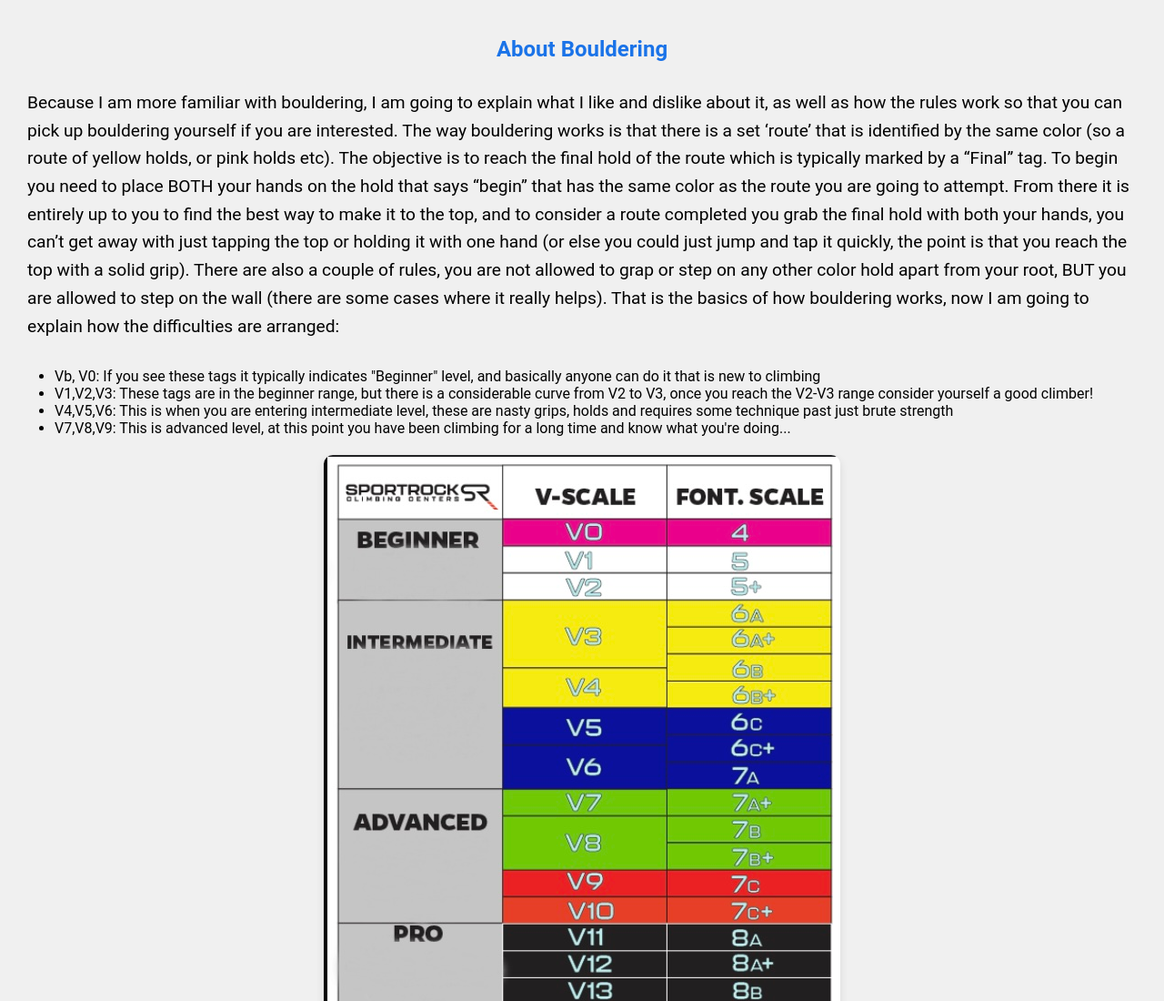
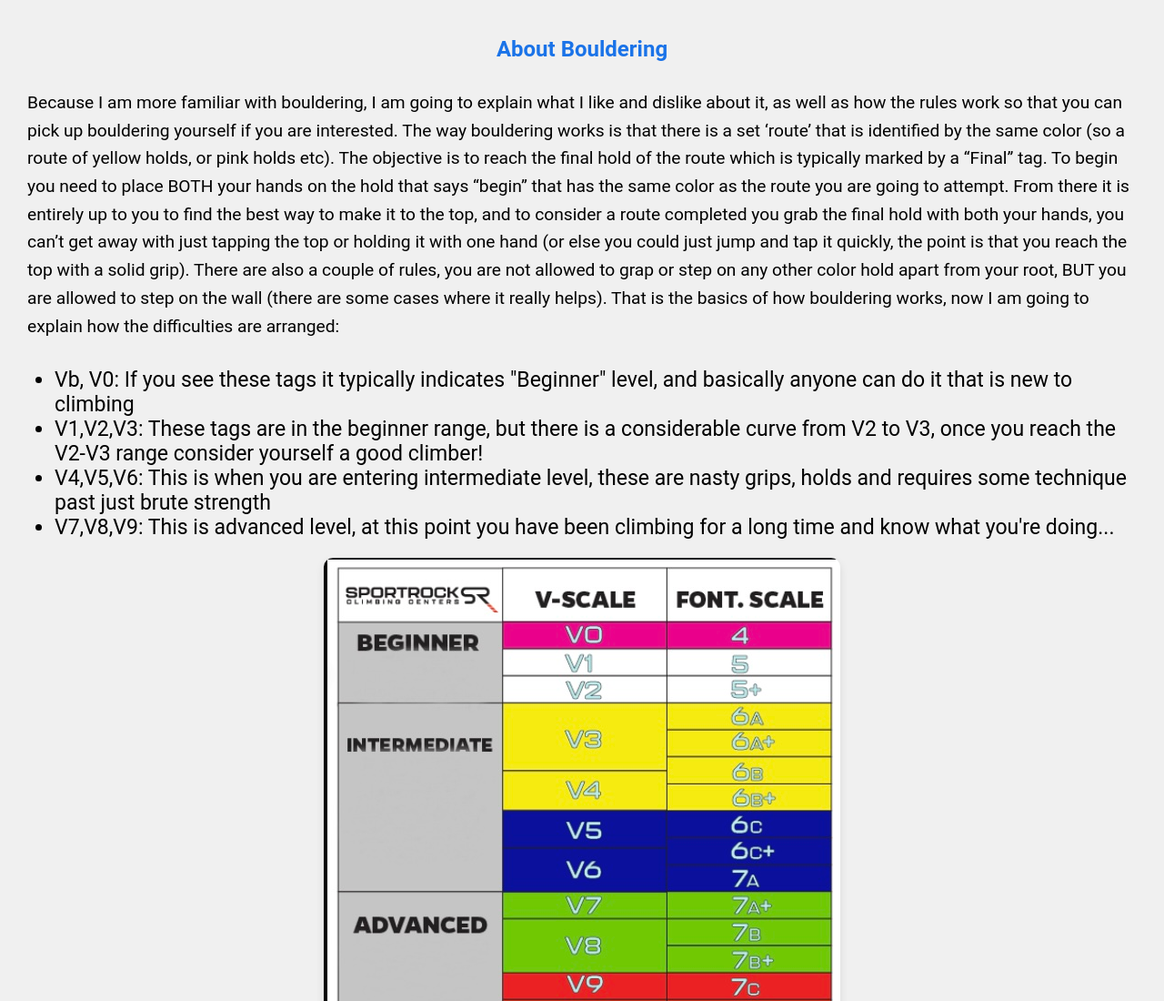
Before and after one commit to Pacholi658/Pacholi658.github.io, a plain HTML site: page SecondPage.html in a window 1280 px wide. Shown: the top 1100 px of the page at 91% size. Drawn offline with Linux system fonts and the light colour scheme.

Commit message:
Update styles.css

```diff
--- a/styles.css
+++ b/styles.css
@@ -89,6 +89,11 @@ footer a:hover {
     color: #ff6f61;
 }
 
+ul, li {
+    font-size: 1.2em; /* Same size as paragraphs */
+    font-family: 'Roboto', Arial, sans-serif; /* Same font type as paragraphs */
+}
+
 /* Container for better layout */
 .container {
     display: flex;
```
